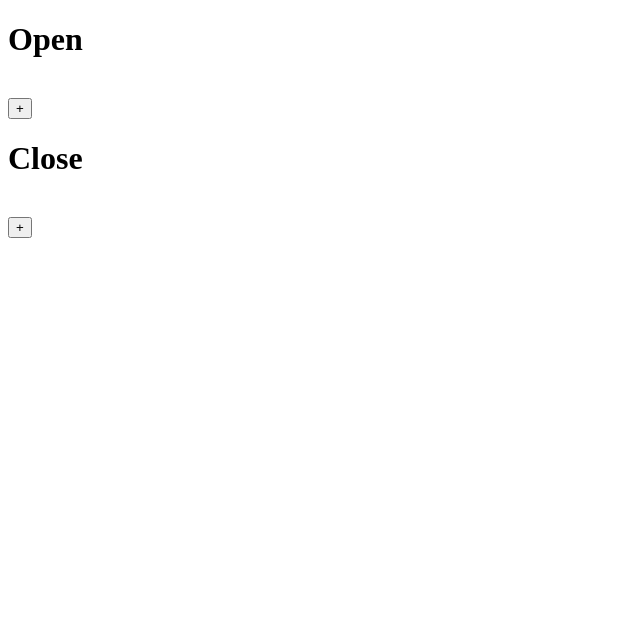
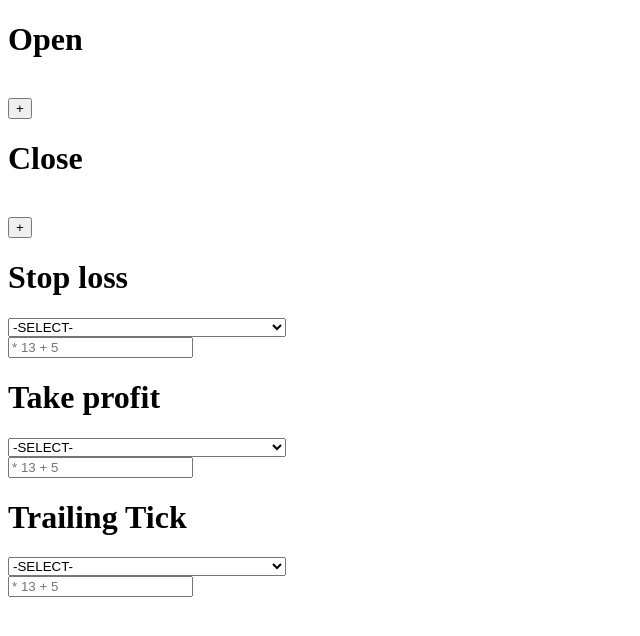
Before and after one commit to pSnehanshu/stock-market-botmaker, a Vue app: page / in a window 1280 px wide. Shown: the top 636 px of the page, without its empty margins (0-640 px from the left). Built offline with nearby package versions, Linux system fonts and the light colour scheme.

Commit message:
Implemented sl_tp_tk

```diff
--- a/src/App.vue
+++ b/src/App.vue
@@ -10,19 +10,42 @@
           <condition-list type="close" @change="close=$event" />
           <pre>{{close}}</pre>
       </div>
+      <div>
+          <h1>Stop loss</h1>
+          <sl-tp-tk @change="stopLoss='sl = '+$event" />
+      </div>
+      <div>
+          <h1>Take profit</h1>
+          <sl-tp-tk @change="takeProfit='tp = '+$event" />
+      </div>
+      <div>
+          <h1>Trailing Tick</h1>
+          <sl-tp-tk @change="tick='tk = '+$event" />
+      </div>
   </div>
 </template>
 
 <script>
 import ConditionList from '@/components/conditionList'
+import SlTpTk from '@/components/sl_tp_tk'
+import ejs from 'ejs'
 
 export default {
   name: 'app',
-  components: { ConditionList },
+  components: { ConditionList, SlTpTk },
   data: () => ({
     open: '',
     close: '',
+    stopLoss: '',
+    takeProfit: '',
+    tick: '',
   }),
+
+  computed: {
+    code() {
+      // Return full code
+    }
+  },
 
 }
 </script>
--- /dev/null
+++ b/src/components/sl_tp_tk.vue
@@ -0,0 +1,29 @@
+<template>
+    <div>
+        <indicator @change="indicator=$event;handleChange()" />
+        <input type="text" v-model="modifier" placeholder="* 13 + 5">
+    </div>
+</template>
+
+<script>
+import Indicator from '@/components/indicators'
+
+export default {
+    components: { Indicator },
+    data: () => ({
+        modifier: '',
+        indicator: '',
+    }),
+    methods: {
+        handleChange() {
+            var code = this.indicator + this.modifier
+            this.$emit('change', code)
+        }
+    },
+    watch: {
+        modifier() {
+            this.handleChange()
+        },
+    },
+}
+</script>
```
